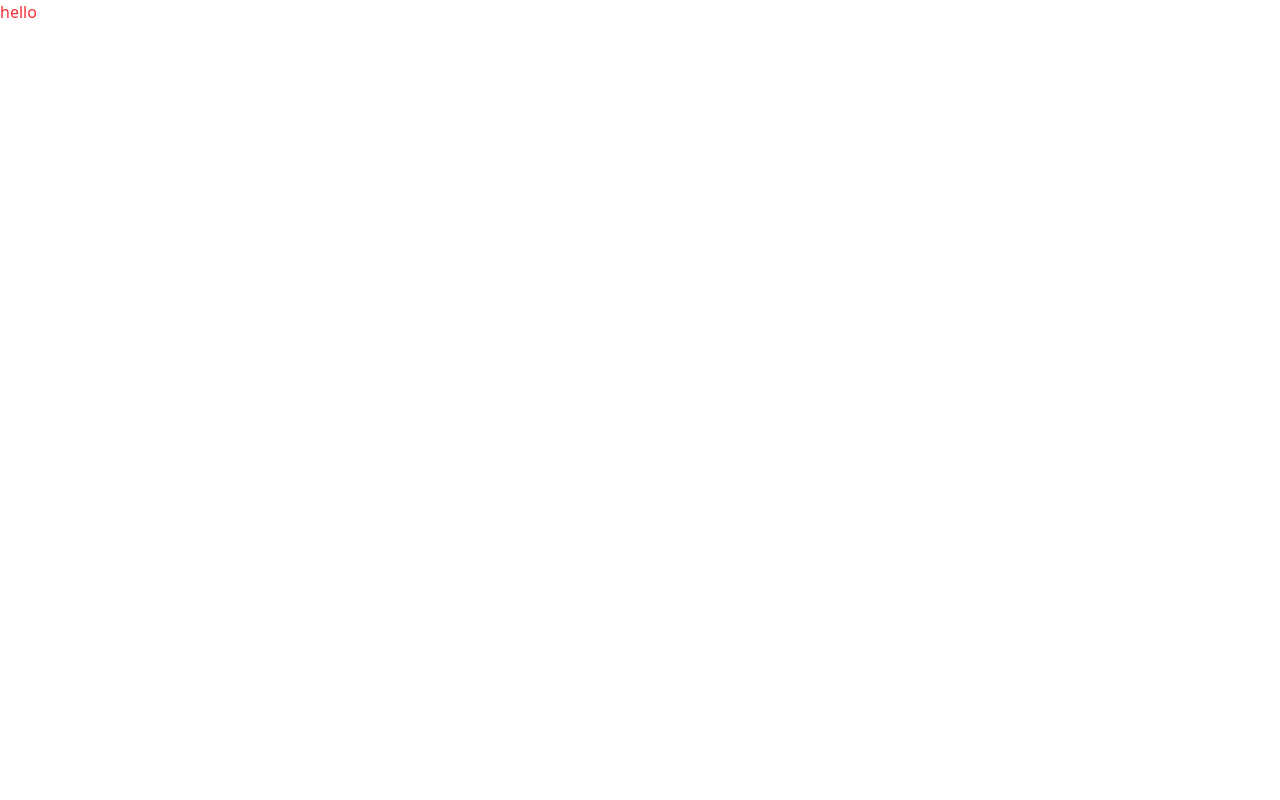
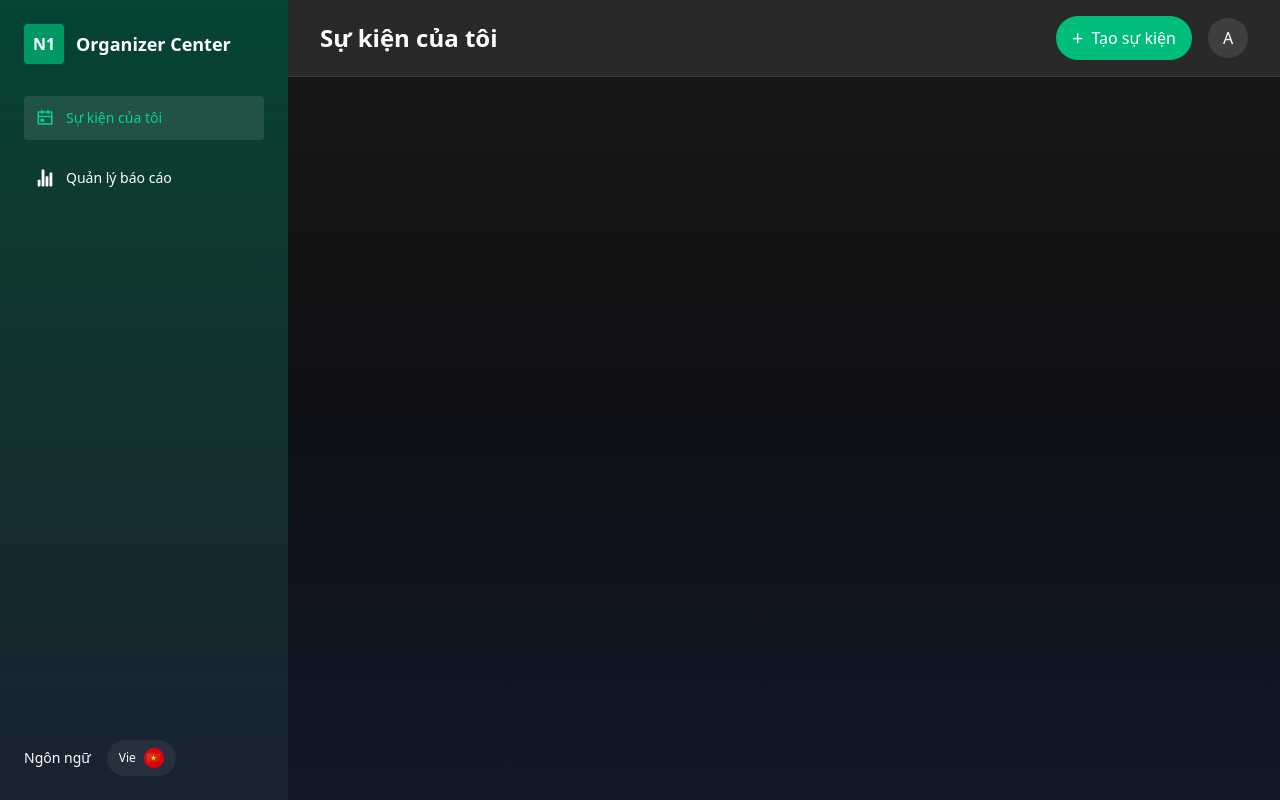
Before and after one commit to helloVietTran/selling-ticket-website, a React (Vite) app in the folder frontend/: page / in a window 1280 px wide. Built offline with nearby package versions, Linux system fonts and the light colour scheme.

Commit message:
Built layout organizer-dashboard.tsx

```diff
--- a/frontend/package.json
+++ b/frontend/package.json
@@ -17,6 +17,7 @@
     "lucide-react": "^0.542.0",
     "react": "^19.1.1",
     "react-dom": "^19.1.1",
+    "react-icons": "^5.5.0",
     "tailwind-merge": "^3.3.1",
     "tailwindcss": "^4.1.12"
   },
--- a/frontend/src/App.tsx
+++ b/frontend/src/App.tsx
@@ -1,12 +1,11 @@
+import OrganizerDashboard from "./components/organizer-dashboard"
 
 
 function App() {
 
   return (
     <>
-      <div className='text-red-500'>
-        hello
-      </div>
+      <OrganizerDashboard />
     </>
   )
 }
--- /dev/null
+++ b/frontend/src/components/a.tsx
@@ -0,0 +1,85 @@
+import React from "react";
+
+
+function TopBar() {
+  return (
+    <header className="flex items-center justify-between px-8 py-5 bg-gradient-to-r from-emerald-900/80 to-gray-900/80 border-b border-white/5">
+      <div>
+        <h1 className="text-3xl font-bold text-white">Sự kiện của tôi</h1>
+      </div>
+
+      <div className="flex items-center gap-4">
+        <button className="bg-emerald-500 hover:bg-emerald-600 text-white px-4 py-2 rounded-full flex items-center gap-2">
+          <span className="text-xl">+</span>
+          <span>Tạo sự kiện</span>
+        </button>
+
+        <div className="w-10 h-10 rounded-full bg-white/10 flex items-center justify-center">A</div>
+      </div>
+    </header>
+  );
+}
+
+function SearchAndTabs() {
+  return (
+    <div className="px-8 py-6 flex items-center gap-6">
+      <div className="flex-1 flex items-center gap-4">
+        <div className="flex items-center bg-white/6 rounded overflow-hidden w-full max-w-xl">
+          <input
+            className="flex-1 bg-transparent px-4 py-3 outline-none text-white placeholder-white/70"
+            placeholder="Tìm kiếm sự kiện..."
+          />
+          <button className="bg-white/10 px-4 py-2">Tìm kiếm</button>
+        </div>
+
+        <div className="flex items-center gap-3">
+          <button className="px-4 py-2 rounded-full bg-emerald-500 text-white">Sắp tới</button>
+          <button className="px-4 py-2 rounded-full bg-white/6 text-white">Đã qua</button>
+          <button className="px-4 py-2 rounded-full bg-white/6 text-white">Chờ duyệt</button>
+          <button className="px-4 py-2 rounded-full bg-white/6 text-white">Nháp</button>
+        </div>
+      </div>
+    </div>
+  );
+}
+
+function EmptyState() {
+  return (
+    <div className="flex-1 flex items-center justify-center">
+      <div className="text-center text-white/80">
+        <div className="mx-auto w-36 h-36 rounded bg-white/6 flex items-center justify-center mb-6">
+          {/* minimal box icon */}
+          <svg width="56" height="56" viewBox="0 0 24 24" fill="none" xmlns="http://www.w3.org/2000/svg">
+            <path d="M3 7l9-4 9 4v10l-9 4-9-4V7z" stroke="#fff" strokeOpacity="0.75" strokeWidth="1.2" strokeLinecap="round" strokeLinejoin="round" />
+            <path d="M3 7v10m18-10v10M12 3v18" stroke="#fff" strokeOpacity="0.5" strokeWidth="1.2" strokeLinecap="round" strokeLinejoin="round" />
+          </svg>
+        </div>
+        <div className="text-xl font-medium">No data</div>
+        <div className="mt-2 text-sm">Bạn chưa có sự kiện nào. Hãy tạo sự kiện để bắt đầu.</div>
+      </div>
+    </div>
+  );
+}
+
+export default function OrganizerDashboard() {
+  return (
+    <div className="min-h-screen bg-gradient-to-b from-black/90 to-gray-900 text-white flex">
+
+      <div className="flex-1 flex flex-col">
+        <TopBar />
+        <SearchAndTabs />
+
+        <main className="flex-1 px-8 py-6">
+          <div className="bg-gradient-to-b from-transparent to-black/40 rounded-lg min-h-[60vh] border border-white/5 overflow-hidden">
+            {/* main content area: left main + (right panel intentionally omitted per request) */}
+            <div className="h-full flex">
+              <div className="flex-1 flex flex-col">
+                <EmptyState />
+              </div>
+            </div>
+          </div>
+        </main>
+      </div>
+    </div>
+  );
+}
--- /dev/null
+++ b/frontend/src/components/organizer-dashboard.tsx
@@ -0,0 +1,22 @@
+import Sidebar from "./sidebar"
+import TopBar from "./top-bar"
+
+
+
+const OrganizerDashboard = () => {
+    return (
+        <div className="min-h-screen bg-gradient-to-b from-black/90 to-gray-900 text-white flex">
+            <Sidebar />
+            <div className="flex-1 flex flex-col">
+                <TopBar />
+
+
+                <main className="flex-1 px-8 py-6">
+
+                </main>
+            </div>
+        </div>
+    )
+}
+
+export default OrganizerDashboard
--- /dev/null
+++ b/frontend/src/components/sidebar-item.tsx
@@ -0,0 +1,23 @@
+import React from "react";
+
+type SidebarItemProps = {
+  id: string;
+  label: string;
+  icon?: React.ReactNode;
+  active?: boolean;
+  onClick?: (id: string) => void;
+};
+
+export default function SidebarItem({ id, label, icon, active, onClick }: SidebarItemProps) {
+  return (
+    <div
+      onClick={() => onClick?.(id)}
+      className={`flex items-center gap-3 p-3 rounded cursor-pointer transition-colors ${
+        active ? "bg-white/10 text-emerald-400" : "hover:bg-white/5"
+      }`}
+    >
+      {icon && <span className="text-lg">{icon}</span>}
+      <div className="text-sm">{label}</div>
+    </div>
+  );
+}
--- /dev/null
+++ b/frontend/src/components/sidebar.tsx
@@ -0,0 +1,58 @@
+import { useState } from "react";
+import { RiCalendarEventLine } from "react-icons/ri";
+import { IoStatsChart } from "react-icons/io5";
+
+import SidebarItem from "./sidebar-item";
+
+type MenuItem = {
+  id: string;
+  label: string;
+  icon?: React.ReactNode;
+};
+
+const menu: MenuItem[] = [
+  { id: "events", label: "Sự kiện của tôi", icon: <RiCalendarEventLine /> },
+  { id: "reports", label: "Quản lý báo cáo", icon: <IoStatsChart /> },
+];
+
+export default function Sidebar() {
+  const [activeId, setActiveId] = useState<string>("events"); // mặc định chọn "events"
+
+  return (
+    <aside className="w-72 bg-gradient-to-b from-emerald-900/80 to-gray-800/60 text-white h-screen p-6 flex flex-col justify-between">
+      <div>
+        <div className="flex items-center gap-3 mb-8">
+          <div className="w-10 h-10 bg-emerald-600 rounded flex items-center justify-center font-bold">
+            N1
+          </div>
+          <div>
+            <div className="text-lg font-semibold">Organizer Center</div>
+          </div>
+        </div>
+
+        <nav className="space-y-4">
+          {menu.map((m) => (
+            <SidebarItem
+              key={m.id}
+              id={m.id}
+              label={m.label}
+              icon={m.icon}
+              active={m.id === activeId}
+              onClick={(id) => setActiveId(id)}
+            />
+          ))}
+        </nav>
+      </div>
+
+      <div className="mt-6 flex items-center gap-4">
+        <div className="text-sm">Ngôn ngữ</div>
+        <div className="inline-flex items-center gap-2 bg-white/6 rounded-full px-3 py-2">
+          <span className="text-xs">Vie</span>
+          <span className="w-5 h-5 rounded-full bg-red-600 flex items-center justify-center text-xs">
+            🇻🇳
+          </span>
+        </div>
+      </div>
+    </aside>
+  );
+}
--- /dev/null
+++ b/frontend/src/components/top-bar.tsx
@@ -0,0 +1,18 @@
+export default function TopBar() {
+  return (
+    <header className="flex items-center justify-between px-8 py-4 bg-[#282a29] border-b border-white/9">
+      <div>
+        <h1 className="text-2xl font-bold text-white">Sự kiện của tôi</h1>
+      </div>
+
+      <div className="flex items-center gap-4">
+        <button className="bg-emerald-500 hover:bg-emerald-600 text-white px-4 py-2 rounded-full flex items-center gap-2">
+          <span className="text-xl">+</span>
+          <span>Tạo sự kiện</span>
+        </button>
+
+        <div className="w-10 h-10 rounded-full bg-white/10 flex items-center justify-center">A</div>
+      </div>
+    </header>
+  );
+}
```
Also changed, not shown: 1 other file (tests, documents, lock files or other folders).
